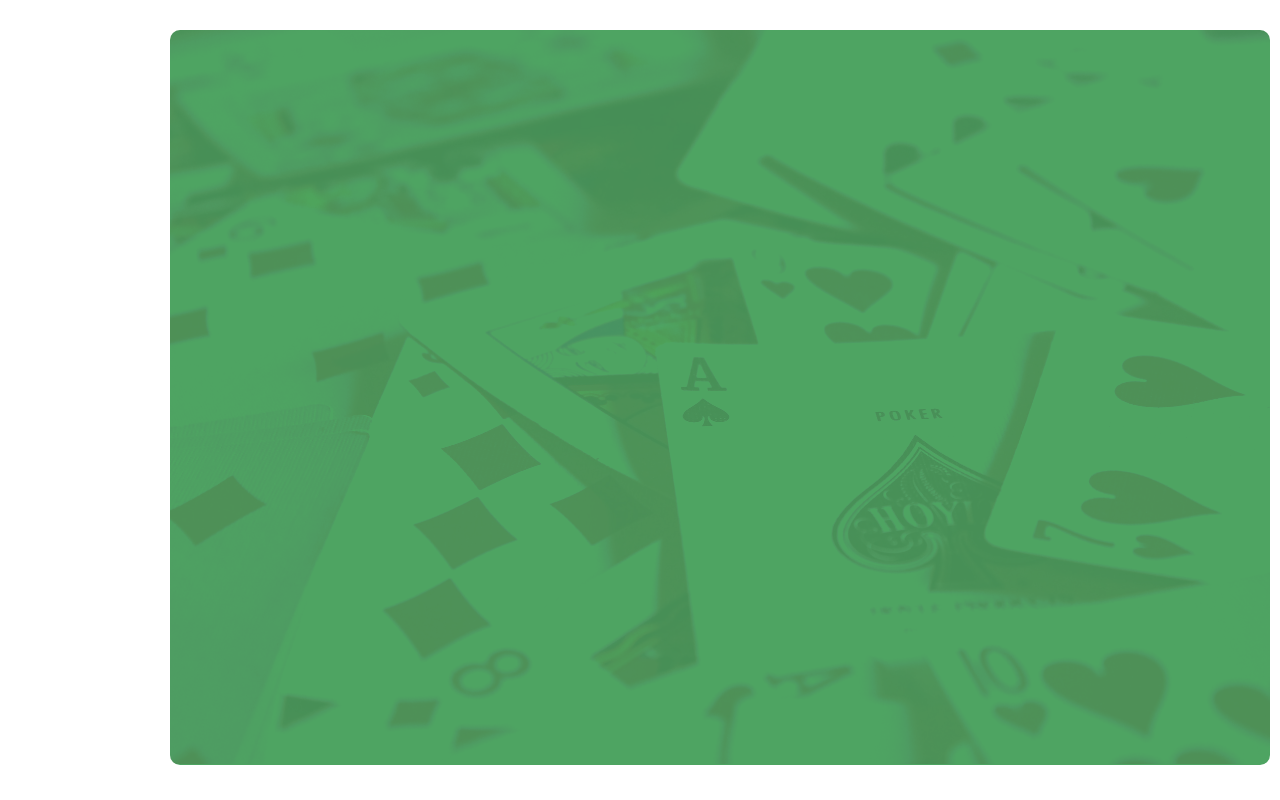
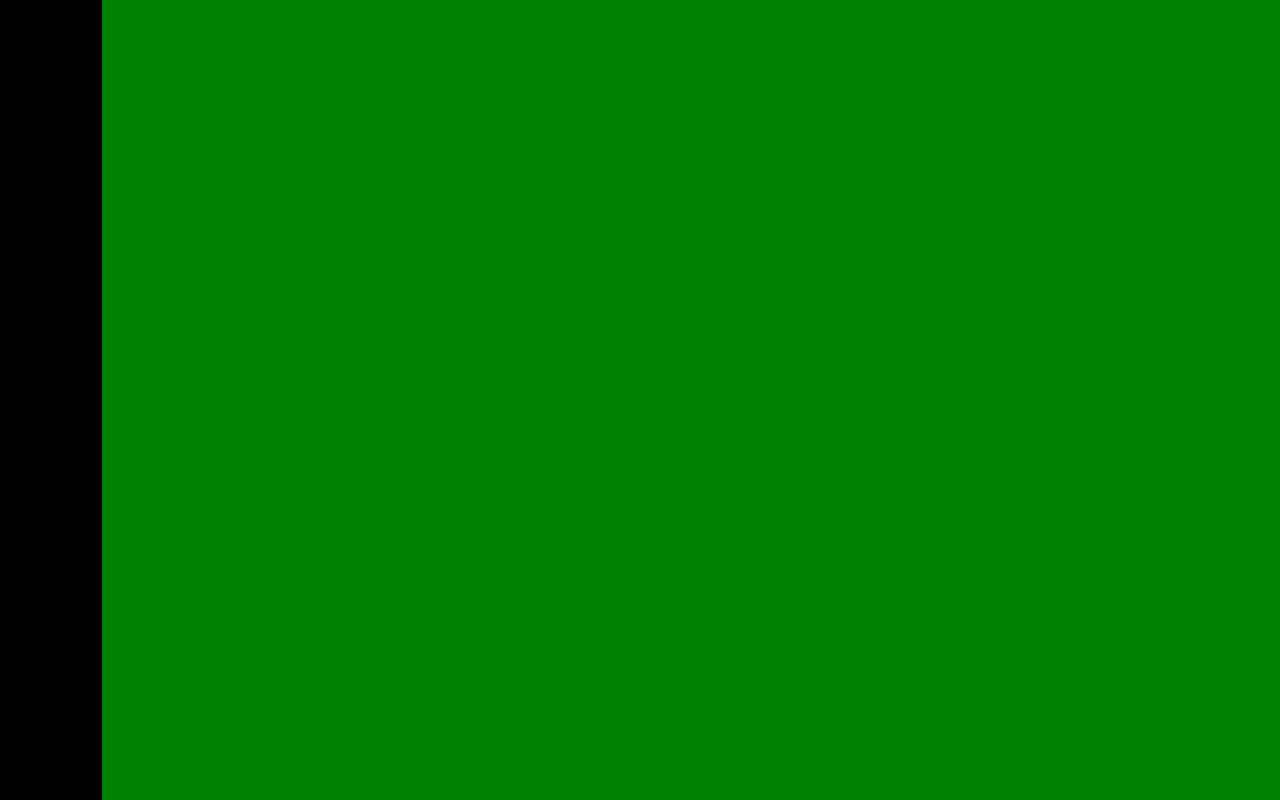
Before and after one commit to akadymov/naegels-app-responsive-ui, a React app: page / in a window 1280 px wide. Built offline with nearby package versions, Linux system fonts and the light colour scheme.

Commit message:
adaptive position of main elements

```diff
--- a/package.json
+++ b/package.json
@@ -9,6 +9,7 @@
     "@testing-library/user-event": "^7.2.1",
     "react": "^16.13.1",
     "react-dom": "^16.13.1",
+    "react-responsive": "^9.0.2",
     "react-router-dom": "^5.2.0",
     "react-scripts": "3.4.1",
     "socket.io-client": "^4.6.0",
--- a/src/components/main-container/main-container.css
+++ b/src/components/main-container/main-container.css
@@ -1,32 +1,39 @@
-.main-container {
-    width: 1100px;
-    height: 735px;
-    left: 170px;
-    border-radius: 10px;
-    top: 30px;
-    font-family: calibri;
+body {
+  margin: 0;
+  padding: 0;
+  height: 100%;
 }
 
-.content {
-  position: absolute;
-  display: block;
-  z-index: 1;
+.main-container{
+  background-color: green;
+
 }
 
-.background-image{
-    content:"";
-    background: url(main-background.jpg);
-    mix-blend-mode: darken;
-    opacity: 0.15;
-    background-repeat: no-repeat;
-    background-size: contain;
-    z-index: 0;
-    position: absolute;
-  }
+.main-container.mobile.portrait {
+  width: 100vw;
+  min-height: 92vh;
+}
 
-  .background-color {
-    background-color: rgb(78,164,98, 1);
-    position: absolute;
-    display: block;
-    z-index: -1;
-  }
+.main-container.mobile.landscape {
+  height: 100vh;
+  min-width: 92vw;
+  margin-left:8vw;
+}
+.main-container.tablet.portrait {
+  width: 100vw;
+  min-height: 92vh;
+}
+
+.main-container.tablet.landscape {
+  width: 92vw;
+  margin-left: 8vw;
+  height: 100vh;
+  min-height: 800px;
+}
+
+.main-container.desktop {
+    width: 92vw;
+    margin-left: 8vw;
+    height: 100vh;
+    min-height: 800px;
+}
--- a/src/components/main-container/main-container.js
+++ b/src/components/main-container/main-container.js
@@ -1,42 +1,36 @@
 import React from 'react';
-
+import { useMediaQuery } from 'react-responsive'
 import './main-container.css'
-/*import Menu from '../nav-menu'*/
-import { Switch, Route } from 'react-router-dom';
-import Login from '../../sections/login';
-/*import Registration from '../../sections/registration';
-import ForgotPassword from '../../sections/forgot-password';
-import RestorePassword from '../../sections/restore-password';
-import Lobby from '../../sections/lobby';
-import Room from '../../sections/room';
-import Game from '../../sections/game';
-import LeaderBoard from '../../sections/leaderboard';
-import About from '../../sections/about';
-import Feedback from '../../sections/feedback';*/
-
+import NavMenu from '../nav-menu'
+/*import ActiveContainer from '../active-container'*/
 
 const MainContainer = () => {
+    var isMobile = false
+    var isDesktop = false
+    const isPortrait = useMediaQuery({ query: '(orientation: portrait)' })
+    const isMobileWidth = useMediaQuery({query: '(max-width: 480px)'})
+    const isDesktopWidth = useMediaQuery({query: '(min-width: 1024px)'})
+    const isMobileHeight = useMediaQuery({query: '(max-height: 480px)'})
+    const isDesktopHeight = useMediaQuery({query: '(min-height: 768px)'})
+    if(isPortrait){
+        var isMobile = isMobileWidth
+        var isDesktop = isDesktopWidth
+    } else {
+        var isMobile = isMobileHeight
+        var isDesktop = isDesktopHeight
+    }
+    var isTablet = !isMobile & !isDesktop
     return (
         <div>
-            <div className="main-container content">
-                {/*<Menu></Menu> --!>*/}
-                <Switch>
-                    <Route path="/signin/:reason" component={Login}></Route>
-                    <Route path="/" component={Login}></Route>
-                    {/*<Route path="/signout" component={Login}></Route>
-                    <Route path="/register" component={Registration}></Route>
-                    <Route path="/forgot-password" component={ForgotPassword}></Route>
-                    <Route path="/restore-password" component={RestorePassword}></Route>
-                    <Route exact path="/lobby" component={Lobby}></Route>
-                    <Route path="/lobby/room/:roomId" component={Room}></Route>
-                    <Route path="/game/:gameId" component={Game}></Route>
-                    <Route path="/leaderboard" component={LeaderBoard}></Route>
-                    <Route path="/about" component={About}></Route>
-                    <Route path="/feedback" component={Feedback}></Route>*/}
-                </Switch>
+            <NavMenu
+                isMobile = {isMobile}
+                isDesktop = {isDesktop}
+                isTablet = {isTablet}
+                isPortrait = {isPortrait}
+            ></NavMenu>
+            <div className={`main-container ${ isMobile ? "mobile" : (isDesktop ? "desktop" : "tablet")} ${ isPortrait ? "portrait" : "landscape"}`}>
+                {/*<ActiveContainer></ActiveContainer>*/}
             </div>
-            <div className="main-container background-color"></div>
-            <div className="main-container background-image"></div>
         </div>
     )
 }
--- a/src/components/nav-menu/index.js
+++ b/src/components/nav-menu/index.js
@@ -0,0 +1,3 @@
+import NavMenu from './nav-menu.js';
+
+export default NavMenu;
--- a/src/components/nav-menu/nav-menu.css
+++ b/src/components/nav-menu/nav-menu.css
@@ -0,0 +1,39 @@
+.nav-menu{
+    position: absolute;
+    background-color: black;
+}
+
+.nav-menu.mobile.portrait{
+    bottom: 0;
+    width: 100vw;
+    height: 8vh;
+    min-height: 60px;
+}
+
+.nav-menu.mobile.landscape{
+    left:0;
+    width: 8vw;
+    height: 100vh;
+    min-width: 60px;
+}
+
+.nav-menu.desktop{
+    left:0;
+    width: 8vw;
+    height: 100vh;
+    min-width: 60px;
+}
+
+.nav-menu.tablet.portrait{
+    bottom: 0;
+    width: 100vw;
+    height: 8vh;
+    min-height: 60px;
+}
+
+.nav-menu.tablet.landscape{
+    left:0;
+    width: 8vw;
+    height: 100vh;
+    min-width: 60px;
+}
--- a/src/components/nav-menu/nav-menu.js
+++ b/src/components/nav-menu/nav-menu.js
@@ -0,0 +1,16 @@
+import React from 'react';
+import './nav-menu.css';
+
+export default class NavMenu extends React.Component{
+    constructor(props) {
+        super(props);
+        this.state = {
+        }
+    }
+
+    render() {
+        return(
+            <div className={`nav-menu ${ this.props.isMobile ? "mobile" : (this.props.isDesktop ? "desktop" : "tablet")} ${ this.props.isPortrait ? "portrait" : "landscape"}`}></div>
+        )
+    }
+}
```
Also changed, not shown: src/components/active-container/active-container.js (+26 -2 lines), 2 other files.
